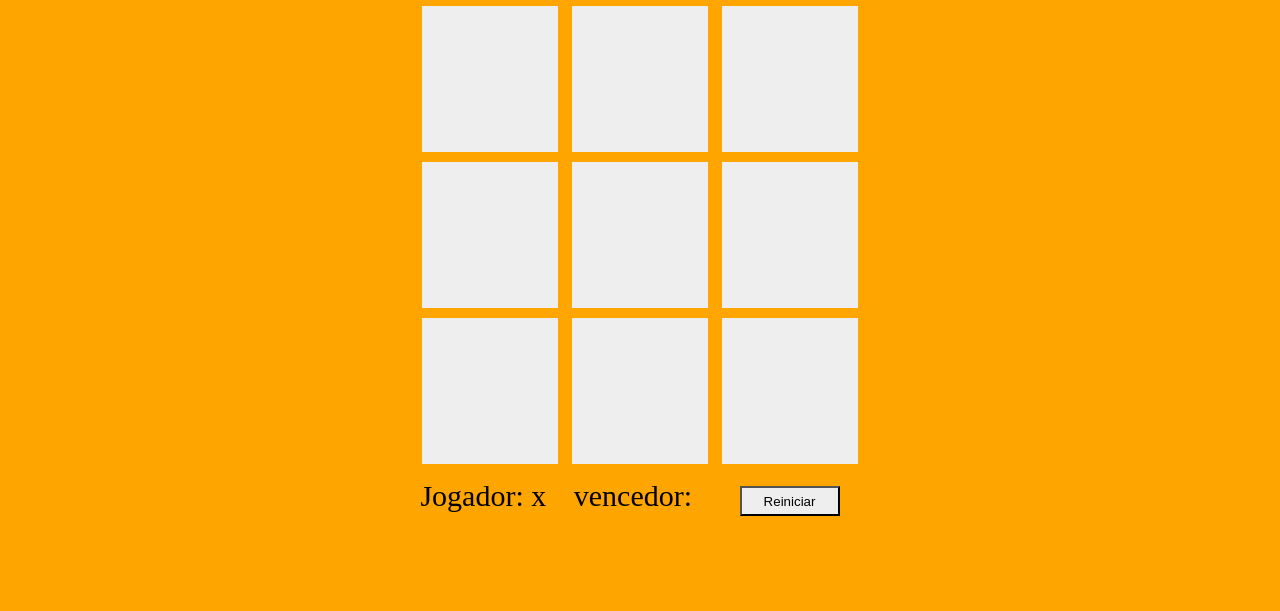
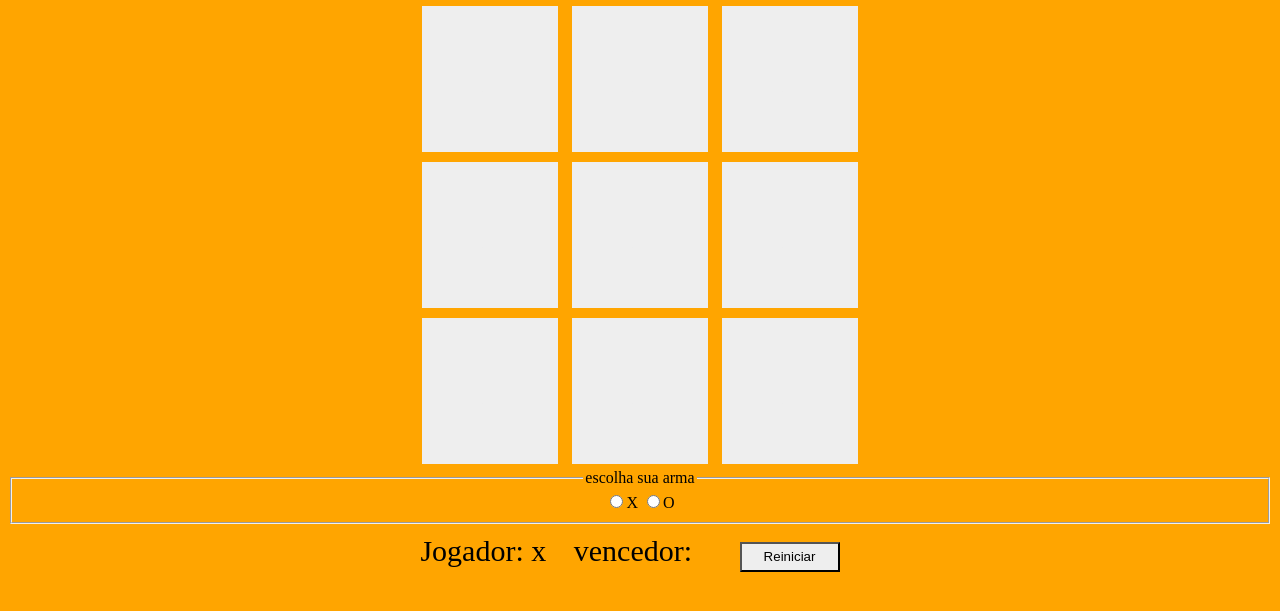
Before and after one commit to saimonbrito/jogo-da-velha, a plain HTML site: page index.html in a window 1280 px wide. Shown: the part 79-690 px from the top of the page. Drawn offline with Linux system fonts and the light colour scheme.

Commit message:
atualizaçao2

```diff
--- a/index.html
+++ b/index.html
@@ -25,6 +25,11 @@
         <div id="8" class="quadrado" onclick="escolherQadrado(this.id)">-</div>
         <div id="9" class="quadrado" onclick="escolherQadrado(this.id)">-</div>
     </div>
+
+    <fieldset id="suas armas"><legend>escolha sua arma</legend>
+        <input type="radio" name="tarma" id="cx"/><label for="cxc">X</label>
+       <input type="radio" name="tarma" id="cO"/><label for="cO">O</label>
+   </fieldset>
 
     <div class="jogador">
     <label>
```
